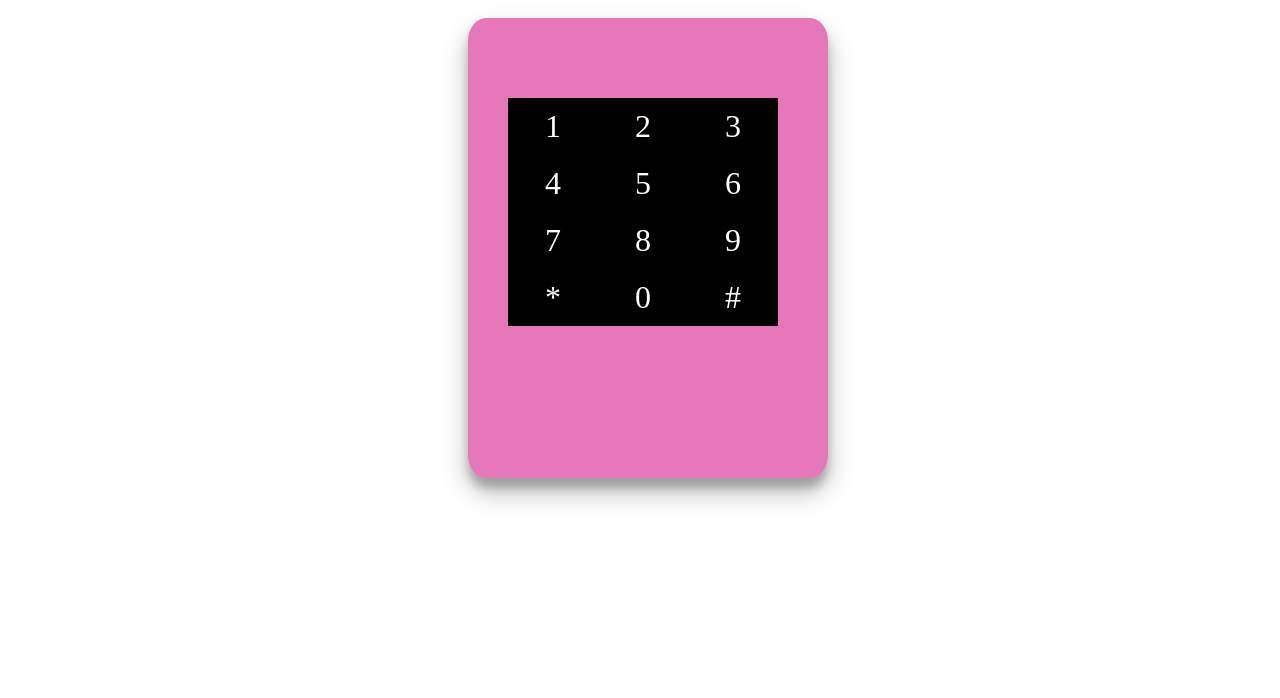
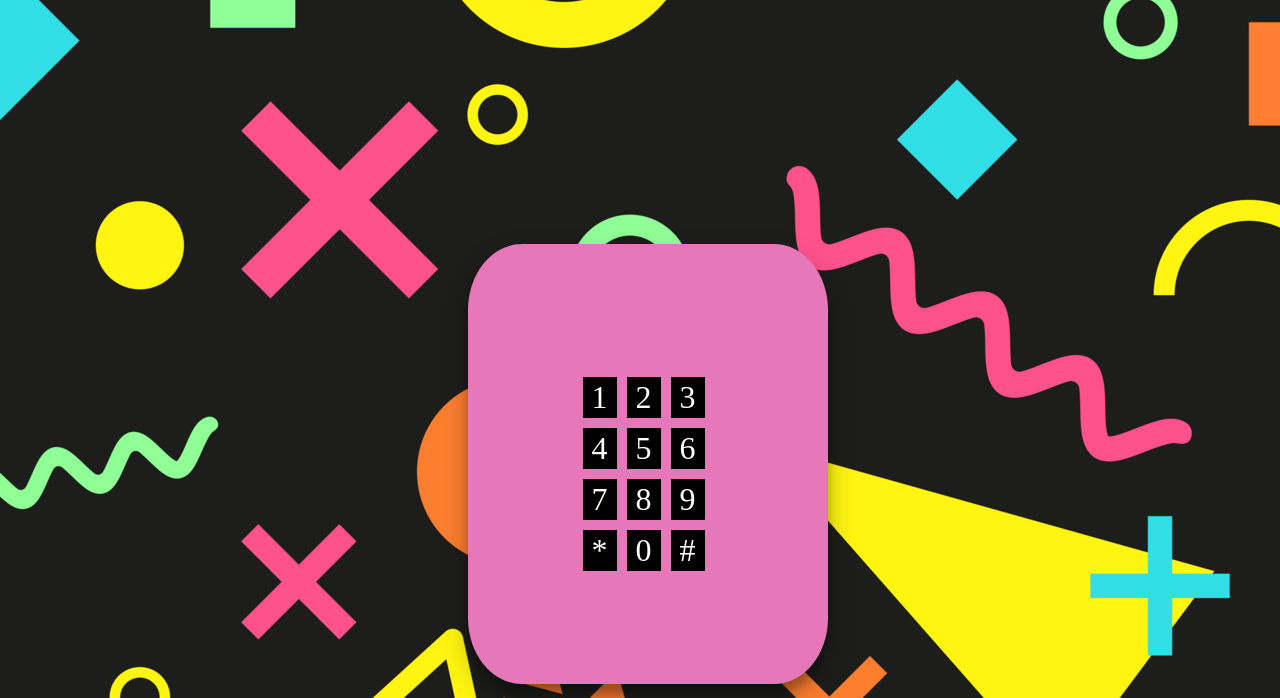
Before and after one commit to rosieandben/dreamphone, a website with bundled scripts: page index.html in a window 1280 px wide. Shown: the part 118-816 px from the top of the page. Built offline with nearby package versions, Linux system fonts and the light colour scheme.

Commit message:
Improved styling and added background

```diff
--- a/index.css
+++ b/index.css
@@ -1,6 +1,7 @@
   body {
     width: 100vw;
     height: 100vh;
+    background-image: url(resources/90s-background.jpg);
   }
 
   .header {
@@ -11,7 +12,7 @@
   }
 
   .row {
-    margin: 0 auto;
+    margin: 15% 28%;
     width: 280px;
     clear: both;
     text-align: center;
@@ -20,7 +21,8 @@
 
   .digit {
     float: left;
-    padding: 10px 30px;
+    padding: 2px 2px;
+    margin: 5px;
     width: 30px;
     font-size: 2rem;
     cursor: pointer;
@@ -35,11 +37,11 @@
 
   .container {
     background-color: rgb(230, 120, 185);
-    border-radius: 5%;
+    border-radius: 15%;
     width: 320px;
     padding: 20px;
-    margin: 30px auto;
-    height: 420px;
+    margin: 20% auto;
+    height: 50%;
     text-align: center;
     box-shadow: 0 14px 28px rgba(0, 0, 0, 0.25), 0 10px 10px rgba(0, 0, 0, 0.22);
   }
```
Also changed, not shown: resources/90s-background.jpg (added).
